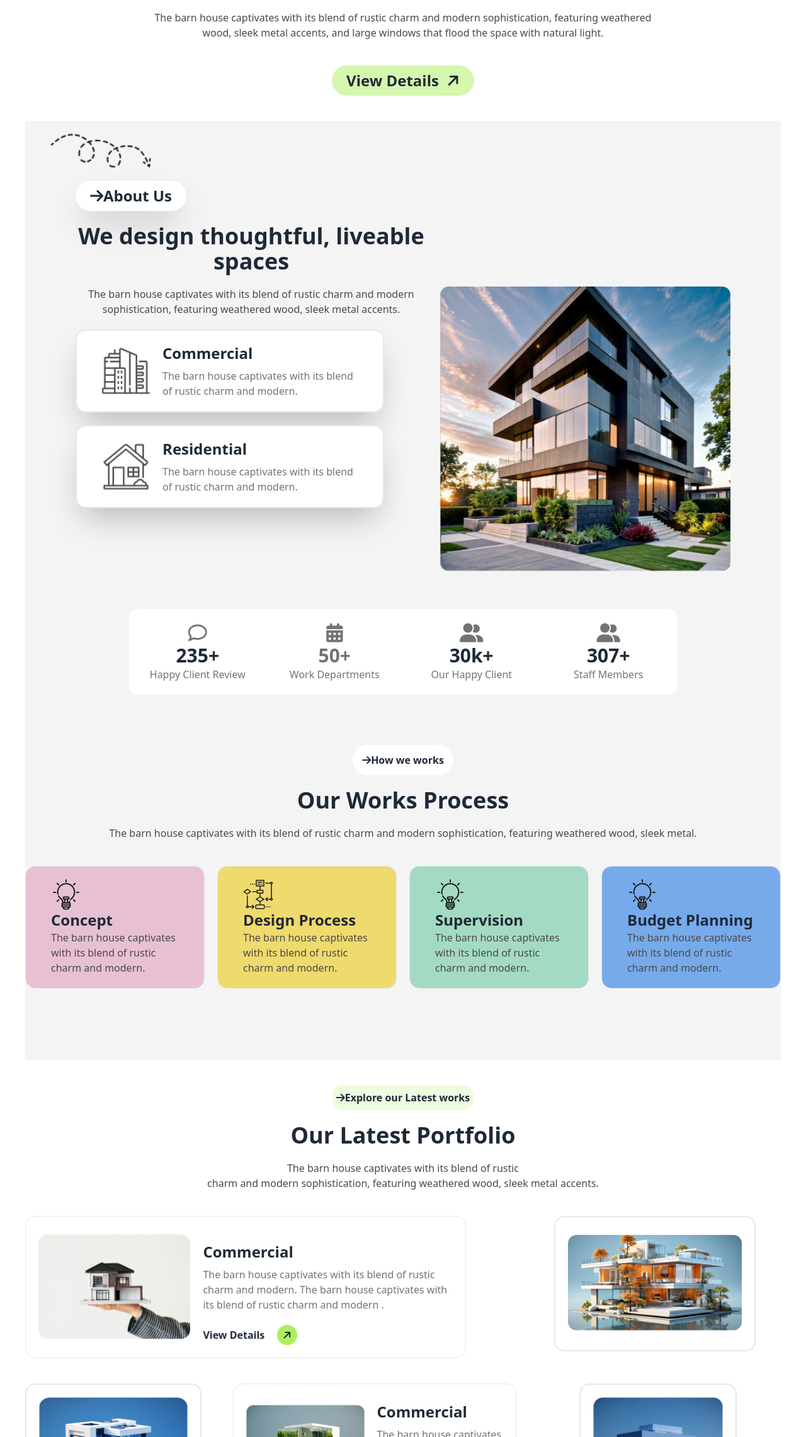
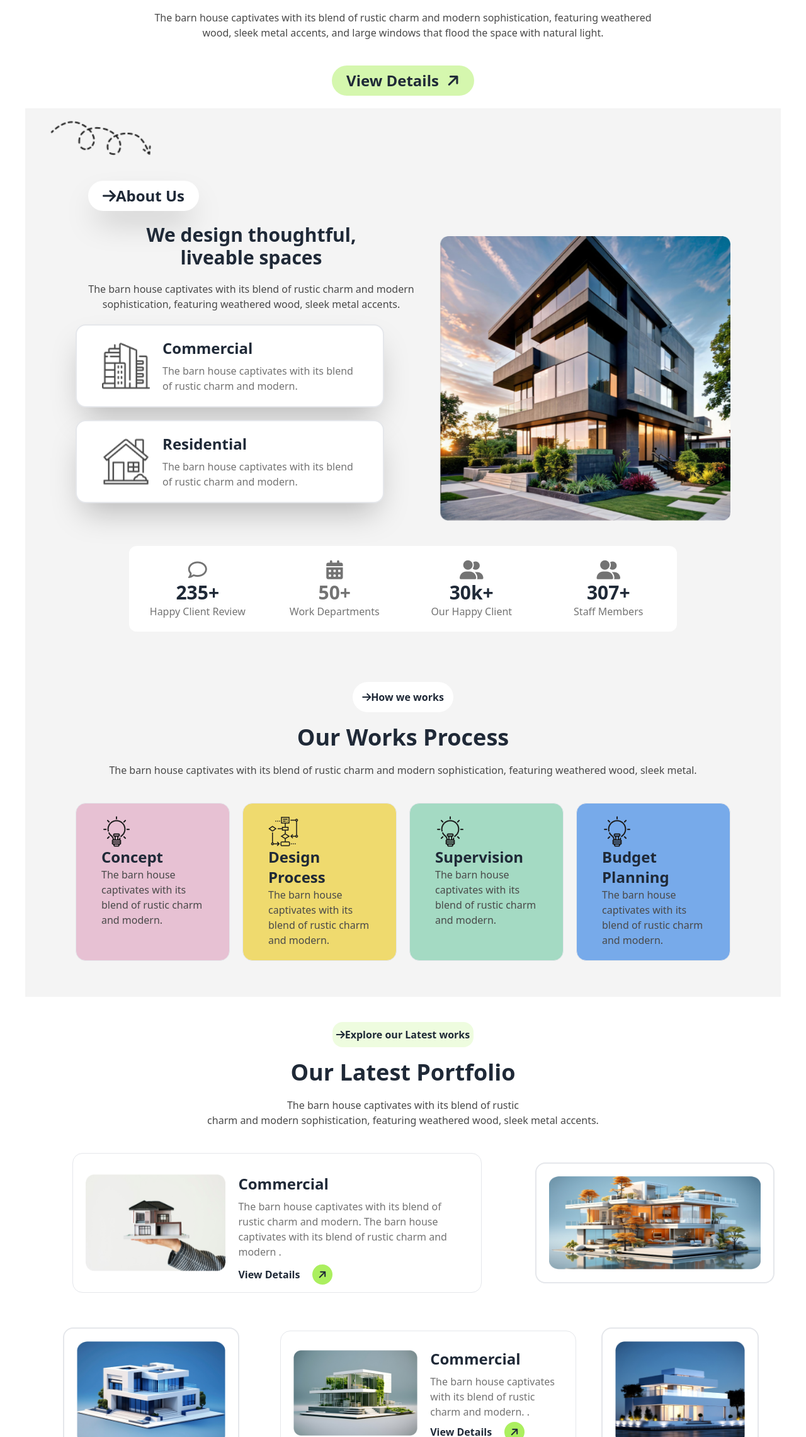
Before and after one commit to shakhawat2323/Assignment-03, a plain HTML site: page index.html in a window 1280 px wide. Shown: the part 518-2800 px from the top of the page at 63% size. Drawn offline with nearby package versions, Linux system fonts and the light colour scheme.

Commit message:
assignment 03 complete

```diff
--- a/index.html
+++ b/index.html
@@ -89,17 +89,17 @@
              </div>
         </section>
 
-        <section class="bg-[#F4F4F4] "  >
+        <section class="bg-[#F4F4F4] px-20 "  >
             <!-- We design thoughtful, liveable spaces -->
 
-             <div class="  container mx-auto  md:px-20 py-5 mt-10   ">
+             <div class=" flex  flex-col lg:place-items-start  place-items-center  mt-5   ">
                 <div class=" text-center">
-                    <div class="hidden md:block"><img class="w-40 -ml-10 " src="images/Vector.png" alt=""></div>
-                    <h4 class="bg-white shadow-2xl rounded-full mt-5 w-44   text-2xl font-bold py-2 ml-[120px] md:ml-[0px] "><i class="fa-solid fa-arrow-right "></i>About Us</h4>
+                    <div class="hidden md:block"><img class="w-40 mt-5  lg:-ml-10 -ml-0" src="images/Vector.png" alt=""></div>
+                    <h4 class="bg-white shadow-2xl rounded-full mt-10 w-44 ml-5  text-2xl font-bold py-2  "><i class="fa-solid fa-arrow-right "></i>About Us</h4>
                 </div>
                 <div class="md:flex gap-5">
                     <div class="md:w-4/6 mt-5" >
-                        <h3 class="text-4xl font-bold text-center">We design thoughtful, liveable spaces</h3>
+                        <h3 class="text-3xl font-bold text-center">We design thoughtful,<br> liveable spaces</h3>
                         <p class="text-[#494949] mt-5 text-center">The barn house captivates with its blend of rustic charm and
                             modern sophistication, featuring weathered wood, sleek metal accents.</p>
                             <div class="flex   md:justify-center md:items-center gap-5 md:w-[490px]  px-10 py-5 bg-white shadow-2xl rounded-2xl mt-5 border-2">
@@ -122,8 +122,10 @@
                             </div>
                     </div>
                     <div class=" ">
-                        <img class="mt-[120px]" src="images/Rectangle.png" alt="">
+                        <img class="mt-10" src="images/Rectangle.png" alt="">
                     </div>
+
+
                 </div>
 
              </div>
@@ -201,27 +203,27 @@
             </div>
         </section>
         <section >
-            <div class="  grid grid-cols-1 md:grid-cols-3 ">
+            <div class="  grid grid-cols-1 md:grid-cols-3 place-items-center">
 
-                <div class=" md:col-span-2">
-                    <div class="md:flex border border-white-2 rounded-2xl gap-5 p-5 md:w-[300px] justify-center items-center  md:w-[700px] mt-10 mb-10">
+                <div class=" md:col-span-2 ">
+                    <div class="flex flex-col md:flex-row border border-white-2 rounded-2xl gap-5 px-5 py-3 w-[400px] justify-center items-center  md:w-[650px] mt-10 mb-10">
                         <div>
-                            <img class="w-[40rem]  border-2xl" src="images/img1.png" alt="">
+                            <img class=" w-96 lg:w-[40rem]  border-2xl" src="images/img1.png" alt="">
                         </div>
                         <div >
                             <h1 class="text-2xl mt-5 font-bold"> Commercial</h1>
                             <p class="text-[#737373] mt-2">The barn house captivates with its blend of rustic charm and modern. The barn house captivates with its blend of rustic charm and modern .</p>
-                            <button class="text-1xl font-bold mt-5">View Details<i class="fa-solid fa-arrow-right ml-5 bg-[#ABEF5F] w-8 h-8 rounded-full inline-flex justify-center items-center -rotate-45"></i></button>
+                            <button class="text-1xl font-bold mt-2">View Details<i class="fa-solid fa-arrow-right ml-5 bg-[#ABEF5F] w-8 h-8 rounded-full inline-flex justify-center items-center -rotate-45"></i></button>
                         </div>
 
                     </div>
                 </div>
-                <div class=" md:w-80 w-[395px] mx-auto  mb-5 md:mb-0 p-5 h-[240px] md:h-[215px] mt-10 rounded-2xl bg-white border-2"><img class=" md:mt-2 w-[1000px]" src="images/img2.png" alt=""></div>
+                <div class="  mb-5" ><img class="  w-[400px] md:w-[380px] mt-5 h-60 md:h-48 p-5 rounded-2xl bg-white border-2" src="images/img2.png" alt=""></div>
 
-                <div class="  mb-5" ><img class="  w-[500px] md:w-[280px]  h-60 md:h-52 p-5 rounded-2xl bg-white border-2" src="images/img3.png" alt=""></div>
+                <div class="  mb-5" ><img class="  w-[400px] md:w-[280px]  h-60 md:h-52 p-5 rounded-2xl bg-white border-2" src="images/img3.png" alt=""></div>
 
-                <div class="  md:-ml-[70px]">
-                    <div class="md:flex border border-white-2 rounded-2xl gap-5 p-5  justify-center items-center  md:w-[450px]    mb-10">
+                <div class="  lg:ml-20 ">
+                    <div class="md:flex border border-white-2 w-[400px] rounded-2xl gap-5 p-5  justify-center items-center mt-5 md:w-[470px]    mb-10">
                         <div>
                             <img class="w-[31rem]  border-2xl" src="images/img4.png" alt="">
                         </div>
@@ -234,7 +236,7 @@
                     </div>
                 </div>
 
-                <div class=" md:ml-20  mb-5" ><img class="  w-[500px] md:w-[250px]  h-60 md:h-52 p-5 rounded-2xl bg-white border-2" src="images/img5.png" alt=""></div>
+                <div class=" md:ml-20  mb-5" ><img class="  w-[400px] md:w-[250px]  h-60 md:h-52 p-5 rounded-2xl bg-white border-2" src="images/img5.png" alt=""></div>
 
 
             </div>
@@ -309,15 +311,15 @@
             </div>
 
         </section>
-        <section class="   flex flex-col justify-center items-center bg-[#ECEBEC] h-[700px]">
-            <div class=" lg:h-[600px] lg:w-[900px] ">
+        <section class="   flex flex-col justify-center items-center bg-[#ECEBEC] h-[800px]">
+            <div class=" md:h-[600px] lg:w-[900px] ">
                 <div class="flex flex-col justify-center items-center ">
-                    <h1 class="text-2xl bg-[#E5F3D6] , flex justify-center items-center w-56 rounded-3xl font-bold h-12 text-center "><i class="fa-solid fa-arrow-right text-center"></i>Let’s Connect </h1>
-                    <h2 class="text-5xl font-bold mt-5 text-center" >Let’s Discuss Next <br> Project</h2>
+                    <h1 class="text-2xl bg-[#E5F3D6] , flex justify-center items-center w-56 rounded-3xl font-bold h-12 text-center mt-8 "><i class="fa-solid fa-arrow-right text-center"></i>Let’s Connect </h1>
+                    <h2 class="text-5xl  font-bold mt-5 text-center" >Let’s Discuss Next <br> Project</h2>
                     <p class="text-[#494949] mt-5 mb-5 text-center ">The barn house captivates with its blend of rustic charm and modern sophistication,  featuring weathered wood, sleek metal accents.</p>
                 </div>
-                <div class="">
-                    <form class=" grid lg:grid-cols-2 gap-5 justify-center items-center" >
+                <div class=" text-center">
+                    <form class=" grid lg:grid-cols-2 gap-5 justify-center place-content-center" >
                         <input type="text" class=" md:w-[400px]  h-10 rounded-2xl " placeholder="   First Name*">
                         <input type="text" class=" md:w-[400px] h-10 rounded-2xl " placeholder="   Last Name*">
                         <input type="number" class=" md:w-[400px] h-10 rounded-2xl " placeholder="   Number*">
@@ -327,7 +329,7 @@
 
                       </form>
 
-                      <button class="bg-[#ABEF5F] mt-5  w-full h-10 rounded-3xl text-2xl font-bold"></i>Send Mail<i class="fa-solid fa-arrow-right bg-black text-white ml-5 w-7 h-7 rounded-full -rotate-45 inline-flex flex-col justify-center items-center"></i></button>
+                      <button class="bg-[#ABEF5F] mt-10  w-[420px] lg:w-[860px] h-10 rounded-3xl text-2xl font-bold"></i>Send Mail<i class="fa-solid fa-arrow-right bg-black text-white ml-5 w-7 h-7 rounded-full -rotate-45 inline-flex flex-col justify-center items-center"></i></button>
 
                 </div>
             </div>
@@ -341,7 +343,7 @@
         <div >
             <div>
                 <div class="">
-                    <div class="border-white border-2   text-center">
+                    <div class="  text-center">
                         <a class="btn btn-ghost text-4xl font-bold  text-white"> <i class="fa-solid fa-arrow-right bg-[#ABEF5F] rounded-full -rotate-45 text-3xl w-10 h-10 flex justify-center items-center text-black"></i>Rinterio</a>
                         <p class="text-[#737373] mt-6">The barn house captivates with its blend of rustic charm and modern sophistication, <br> featuring weathered wood, sleek metal accents.</p>
 
@@ -354,7 +356,7 @@
                             <li><a href="">Bolg</a></li>
                             <li><a href="">Contact Us</a></li>
                         </ul>
-                        <button class="text-black py-2 px-5 text-2xl font-bold bg-[#ABEF5F] rounded-3xl mt-10">Book Consult<i class="fa-solid fa-arrow-right ml-5 text-white bg-black w-10 h-10 -rotate-45 rounded-full inline-flex flex-col justify-center items-center "></i></button>
+                        <button class="text-black py-2 px-5 text-2xl  font-bold bg-[#ABEF5F] rounded-3xl mt-10 ">Book Consult<i class="fa-solid fa-arrow-right ml-5 text-white bg-black w-10 h-10 -rotate-45 rounded-full inline-flex flex-col justify-center items-center "></i></button>
                     </div>
 
 
```
